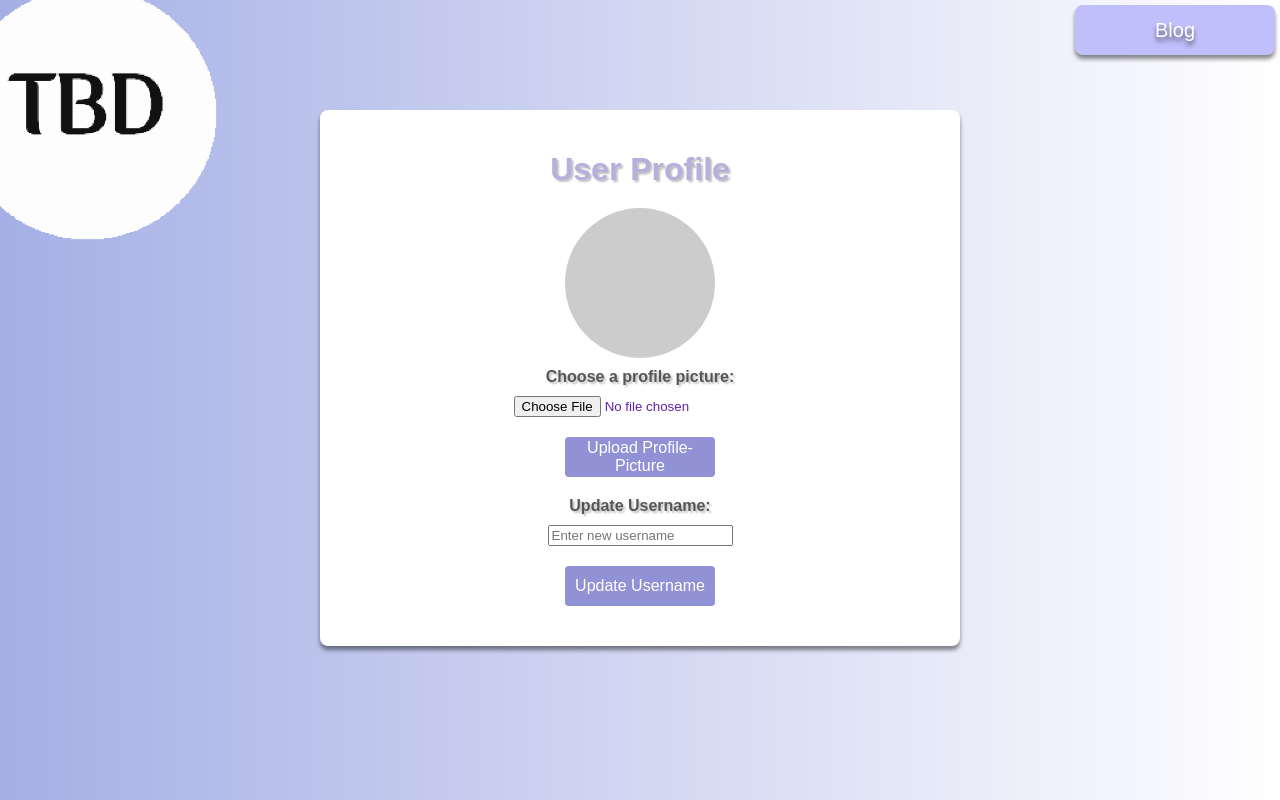
After one commit to EvanJSP215/DevIt, a Flask app: page /profile in a window 1280 px wide. The commit adds this page. Run offline with Flask 3, Linux system fonts and the light colour scheme.

Commit message:
Added Frontend for Profile Page

```diff
--- a/server.py
+++ b/server.py
@@ -394,6 +394,9 @@ def getBlogPage():
             response = make_response(body)
             response.headers["Content-Type"] = "text/html"
             return response
+@app.route('/profile', methods=['GET', 'POST'])
+def profile():
+    return render_template('Profile.html')
 
 if __name__ == "__main__":
     app.run(host="0.0.0.0", port=8080, debug=True)
--- /dev/null
+++ b/static/styles/upload_profile.css
@@ -0,0 +1,186 @@
+body {
+    background: linear-gradient(to right, #A5AFE5, #ffffff);
+    font-family: 'Manrope', sans-serif;
+    color: #6420AA;
+    text-shadow: 2px 2px 2px rgba(0, 0, 0, 0.25);
+    margin: 0;
+    padding: 0;
+}
+
+img {
+    position: absolute;
+    width: 500px;
+    height: 500px;
+    left: -100px;
+    top: -90px;
+}
+
+.container {
+    max-width: 600px;
+    margin: 50px auto;
+    background-color: #fff;
+    padding: 20px;
+    border-radius: 8px;
+    box-shadow: 0px 4px 4px rgba(0, 0, 0, 0.458);
+    text-align: center;
+}
+
+h1 {
+    color: #B6b0dd;
+    margin-bottom: 20px;
+}
+
+label {
+    display: block;
+    margin-bottom: 10px;
+    font-weight: bold;
+    color: #555;
+}
+
+input[type="file"],
+input[type="text"]{
+    display: block;
+    margin: 0 auto 20px;
+}
+
+.button-style {
+    width: 150px; /* Adjust width as needed */
+    height: 40px; /* Adjust height as needed */
+    margin: auto; /* Center horizontally */
+    display: block; /* Ensure it's a block element to center */
+    background-color: #9191d6;
+    color: #fff;
+    border: none;
+    border-radius: 4px;
+    cursor: pointer;
+    transition: background-color 0.3s ease;
+    font-size: 16px;
+    font-family: 'Manrope', sans-serif;
+    margin-top: 20px;
+}
+
+.button-style:hover {
+    background-color: #6F6F8B;
+}
+
+
+.profile-picture-container {
+    position: relative;
+    margin-bottom: 20px;
+}
+
+.profile-picture {
+    width: 150px;
+    height: 150px;
+    background-color: #ccc;
+    background-size: cover;
+    background-position: center;
+    background-repeat: no-repeat;
+    border-radius: 50%;
+    margin: 0 auto 10px;
+}
+
+.navbar {
+    display: flex;
+    justify-content: flex-end; /* Align items to the right */
+}
+
+.navbar .blog-button {
+
+        background-color: #bfbffc;
+        color: white;
+        text-shadow: 0px 4px 4px rgba(0, 0, 0, 0.556);
+        box-shadow: 0px 4px 4px rgba(0, 0, 0, 0.458);
+        border: none;
+        margin: 5px;
+        padding: 15px 20px;
+        width: 200px;
+        cursor: pointer;
+        border-radius: 8px;
+        font-family: 'Lexend', sans-serif;
+        font-size: 20px;
+        line-height: 1;
+}
+
+.navbar .blog-button:hover {
+    background: linear-gradient(to right, #9191d6, #ffffff); /* Gradient on hover */
+}
+
+.update-username-form label {
+    margin-top: 20px;
+}
+
+
+ /* body {
+    background: linear-gradient(to right, #A5AFE5, #ffffff);
+    font-family: 'Manrope', sans-serif;
+    color: #6420AA;
+    text-shadow: 2px 2px 2px rgba(0, 0, 0, 0.25);
+    margin: 0;
+    padding: 0;
+}
+
+.container {
+    max-width: 400px;
+    margin: 50px auto;
+    background-color: #fff;
+    padding: 20px;
+    border-radius: 8px;
+    box-shadow: 0px 4px 4px rgba(0, 0, 0, 0.458);
+    text-align: center;
+}
+
+h1 {
+    color: #B6b0dd;
+    margin-bottom: 20px;
+}
+
+label {
+    display: block;
+    margin-bottom: 10px;
+    font-weight: bold;
+    color: #555;
+}
+
+input[type="file"] {
+    margin-bottom: 20px;
+}
+
+.upload-form {
+    display: flex;
+    flex-direction: column;
+    align-items: center;
+}
+
+.button-style {
+    width: 100%;
+    background-color: #9191d6;
+    color: white;
+    cursor: pointer;
+    border: none;
+    border-radius: 20px;
+    padding: 10px;
+    font-size: 16px;
+    transition: background-color 0.3s ease;
+}
+
+.button-style:hover {
+    background-color: #6F6F8B;
+}
+
+
+.profile-picture-container {
+    position: relative;
+    margin-bottom: 20px;
+}
+
+.profile-picture {
+    width: 150px;
+    height: 150px;
+    background-color: #ccc;
+    background-size: cover;
+    background-position: center;
+    background-repeat: no-repeat;
+    border-radius: 50%;
+    margin: 0 auto 10px;
+} */
--- /dev/null
+++ b/templates/Profile.html
@@ -0,0 +1,87 @@
+<!-- <!DOCTYPE html>
+<html lang="en">
+<head>
+    <link rel="stylesheet" href="{{ url_for('static', filename='styles/style.css') }}">
+    <link rel="stylesheet" href="{{ url_for('static', filename='styles/upload_profile.css') }}">
+    <title>Upload Profile Picture</title>
+    <link rel="icon" href="{{ url_for('static', filename='images/logo.png') }}">
+</head>
+<body>
+
+    <div class="container">
+        <h1>Upload Your Profile Picture</h1>
+
+        <form action="/uploadProfilePic" method="post" enctype="multipart/form-data">
+            <label for="profilePic">Choose a profile picture:</label>
+            <input type="file" id="profilePic" name="profilePic" accept="image/*">
+            <br>
+            <button type="submit" class="button-style">Upload</button>
+        </form>
+    </div>
+
+</body>
+</html> -->
+
+<!DOCTYPE html>
+<html lang="en">
+<head>
+    <!-- <link rel="stylesheet" href="{{ url_for('static', filename='styles/style.css') }}"> -->
+    <link rel="stylesheet" href="{{ url_for('static', filename='styles/upload_profile.css') }}">
+    <title>User Profile</title>
+    <link rel="icon" href="{{ url_for('static', filename='images/logo.png') }}">
+
+</head>
+<body>
+
+    <img src="/static/images/logo.png" alt="Blog Image" id="GoBlog">
+
+    <div class="navbar">
+        <div class="navbar">
+            <form action="/blogPage" method="get" enctype="application/x-www-form-urlencoded">
+                <button type="submit" class="blog-button">Blog</button>
+            </form>
+
+        </div>
+    </div>
+
+    <div class="container">
+        <h1>User Profile</h1>
+
+        <div class="profile-picture-container">
+            <div class="profile-picture" id="profile-picture"></div> <!-- Profile picture circle -->
+            <form action="/uploadProfilePic" method="post" enctype="multipart/form-data" class="upload-form">
+                <label for="profilePic">Choose a profile picture:</label>
+                <input type="file" id="profilePic" name="profilePic" accept="image/*" onchange="previewProfilePicture(event)">
+                <button type="submit" class="button-style">Upload Profile-Picture</button>
+            </form>
+
+            <form action="/updateUsername" method="post" class="update-username-form">
+                <label for="newUsername">Update Username:</label>
+                <input type="text" id="newUsername" name="newUsername" placeholder="Enter new username">
+                <button type="submit" class="button-style">Update Username</button>
+            </form>
+        </div>
+
+
+    </div>
+
+    <script>
+        function previewProfilePicture(event) {
+            const profilePicture = document.getElementById('profile-picture');
+            const file = event.target.files[0];
+            const reader = new FileReader();
+
+            reader.onloadend = function () {
+                profilePicture.style.backgroundImage = `url(${reader.result})`;
+            }
+
+            if (file) {
+                reader.readAsDataURL(file);
+            } else {
+                profilePicture.style.backgroundImage = 'none';
+            }
+        }
+    </script>
+
+</body>
+</html>
```
Also changed, not shown: templates/landingPage.html (line endings or trailing spaces).
